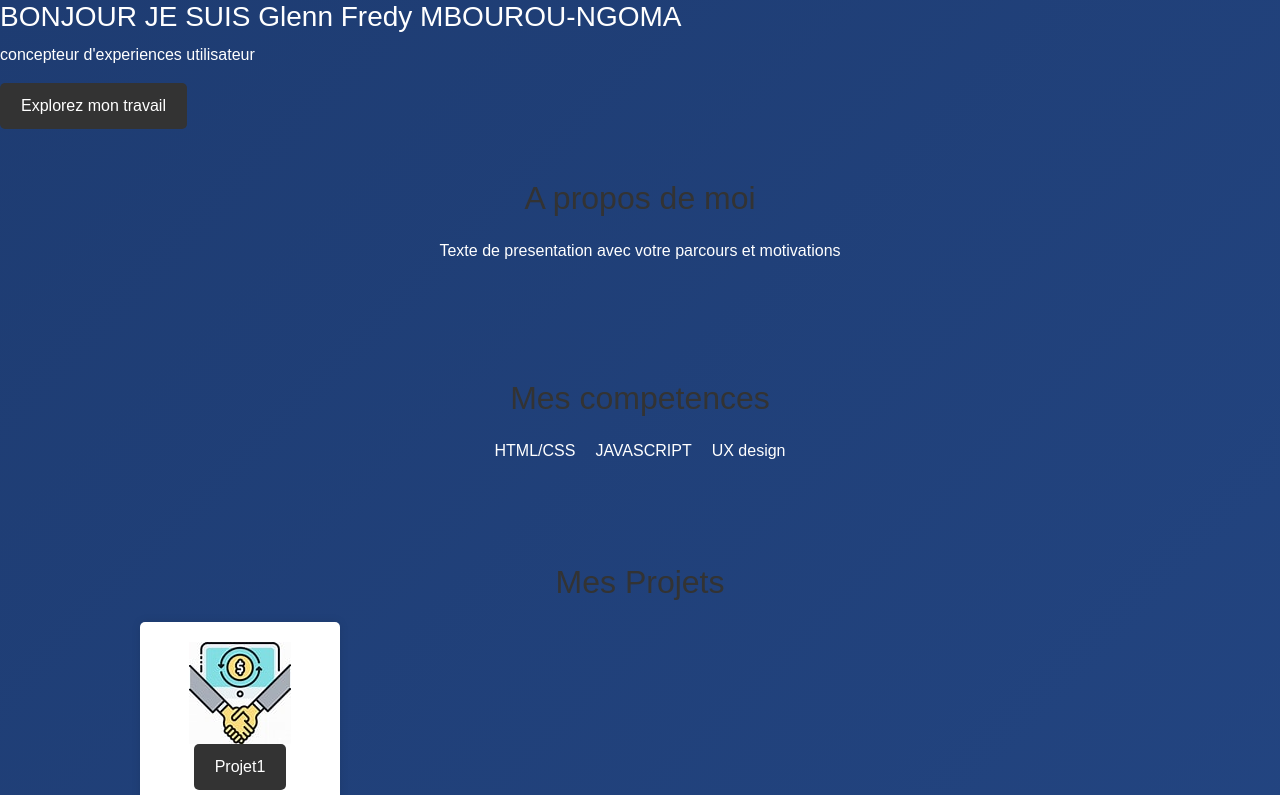
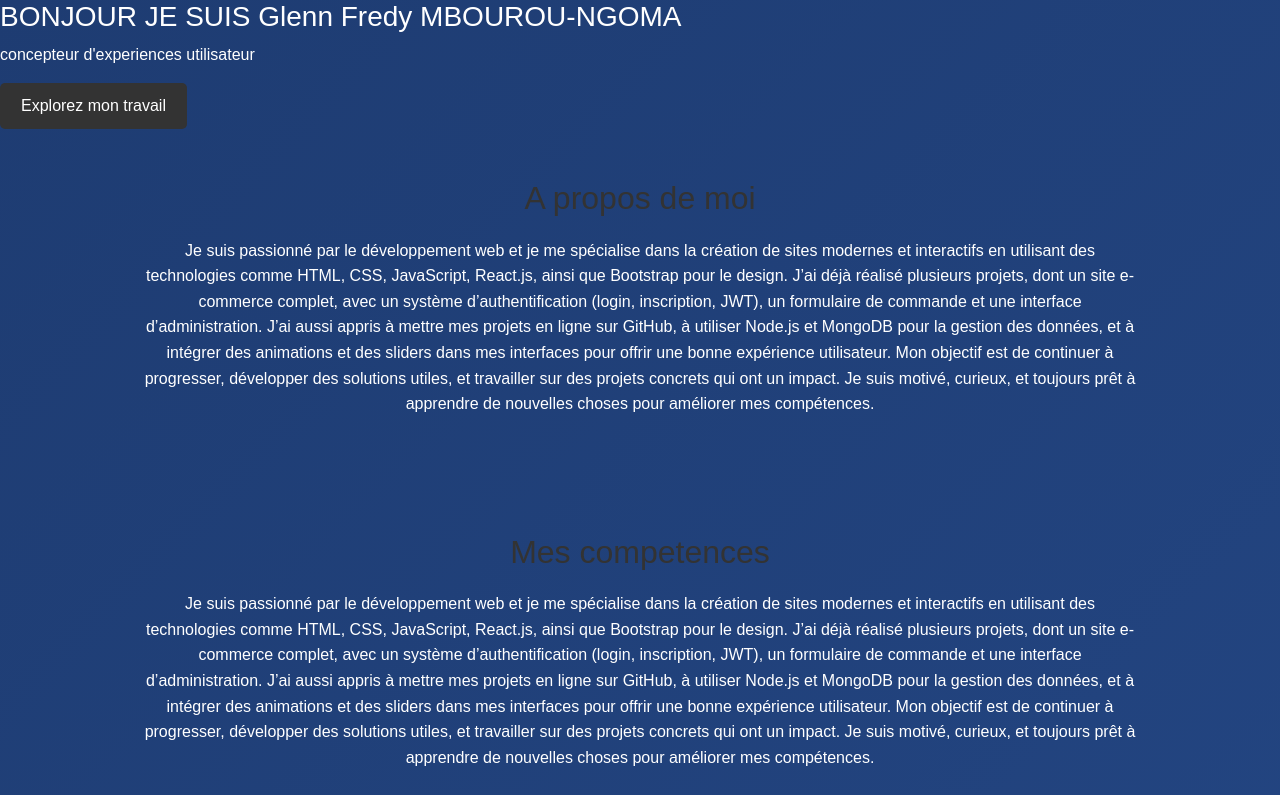
Before and after one commit to Glenycod/portefeuille, a plain HTML site: page index.html in a window 1280 px wide. Shown: the top 795 px of the page. Drawn offline with nearby package versions, Linux system fonts and the light colour scheme; a script that the page names is missing; files whose address does not match are found by name.

Commit message:
competence change

```diff
--- a/index.html
+++ b/index.html
@@ -12,14 +12,18 @@
      <section id="acceuil"class="acceuil">
             <div class="contaner"><h3>BONJOUR JE SUIS Glenn Fredy MBOUROU-NGOMA</h3>
             <p>concepteur d'experiences utilisateur</p>
-            <a href="Azero.html" class="btn"> Explorez mon travail</a>
+            <a href="#projets" class="btn"> Explorez mon travail</a>
             </div>
     </section>
 <!--A propos-->
      <section id="a-propos" class="section">
         <div class="container">
             <h2>A propos de moi</h2>
-            <p>Texte de presentation avec votre parcours et motivations</p>
+            <p>Je suis passionné par le développement web et je me spécialise dans la création de sites modernes et interactifs en utilisant des technologies comme HTML, CSS, JavaScript, React.js, ainsi que Bootstrap pour le design. J’ai déjà réalisé plusieurs projets, dont un site e-commerce complet, avec un système d’authentification (login, inscription, JWT), un formulaire de commande et une interface d’administration.
+
+              J’ai aussi appris à mettre mes projets en ligne sur GitHub, à utiliser Node.js et MongoDB pour la gestion des données, et à intégrer des animations et des sliders dans mes interfaces pour offrir une bonne expérience utilisateur.
+
+              Mon objectif est de continuer à progresser, développer des solutions utiles, et travailler sur des projets concrets qui ont un impact. Je suis motivé, curieux, et toujours prêt à apprendre de nouvelles choses pour améliorer mes compétences.</p>
         </div>
 
     </section>
@@ -30,9 +34,15 @@
         <div class="container">
             <h2>Mes competences</h2>
             <div class="skills">
-                 <div class="skills">HTML/CSS</div>
+                 <!-- <div class="skills">HTML/CSS</div>
                  <div class="skills">JAVASCRIPT</div>
-                 <div class="skills">UX design</div>
+                 <div class="skills">UX design</div> -->
+
+                 Je suis passionné par le développement web et je me spécialise dans la création de sites modernes et interactifs en utilisant des technologies comme HTML, CSS, JavaScript, React.js, ainsi que Bootstrap pour le design. J’ai déjà réalisé plusieurs projets, dont un site e-commerce complet, avec un système d’authentification (login, inscription, JWT), un formulaire de commande et une interface d’administration.
+
+J’ai aussi appris à mettre mes projets en ligne sur GitHub, à utiliser Node.js et MongoDB pour la gestion des données, et à intégrer des animations et des sliders dans mes interfaces pour offrir une bonne expérience utilisateur.
+
+Mon objectif est de continuer à progresser, développer des solutions utiles, et travailler sur des projets concrets qui ont un impact. Je suis motivé, curieux, et toujours prêt à apprendre de nouvelles choses pour améliorer mes compétences.
 
                  <!-- ajouter plus de competences ici-->
         </div>
@@ -138,7 +148,7 @@
           </div>
     </div>
 </section>
-
+<!--
 <section id="temoignage" class="section">
     <div class="container">
         <h2>Temoignages</h2>
@@ -150,7 +160,7 @@
 
         </div>
     </div>
-</section>
+</section> -->
 
 <!---Contact-->
 
```
